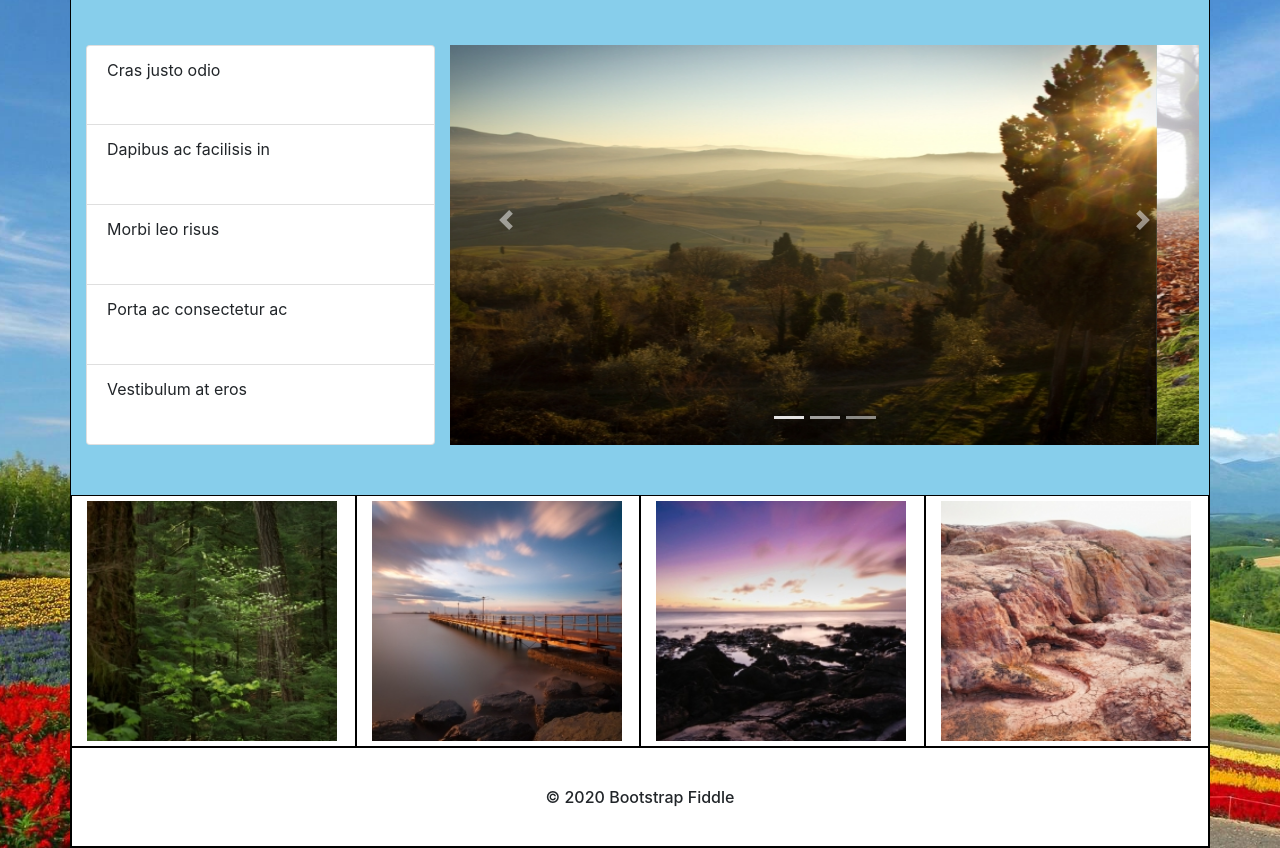
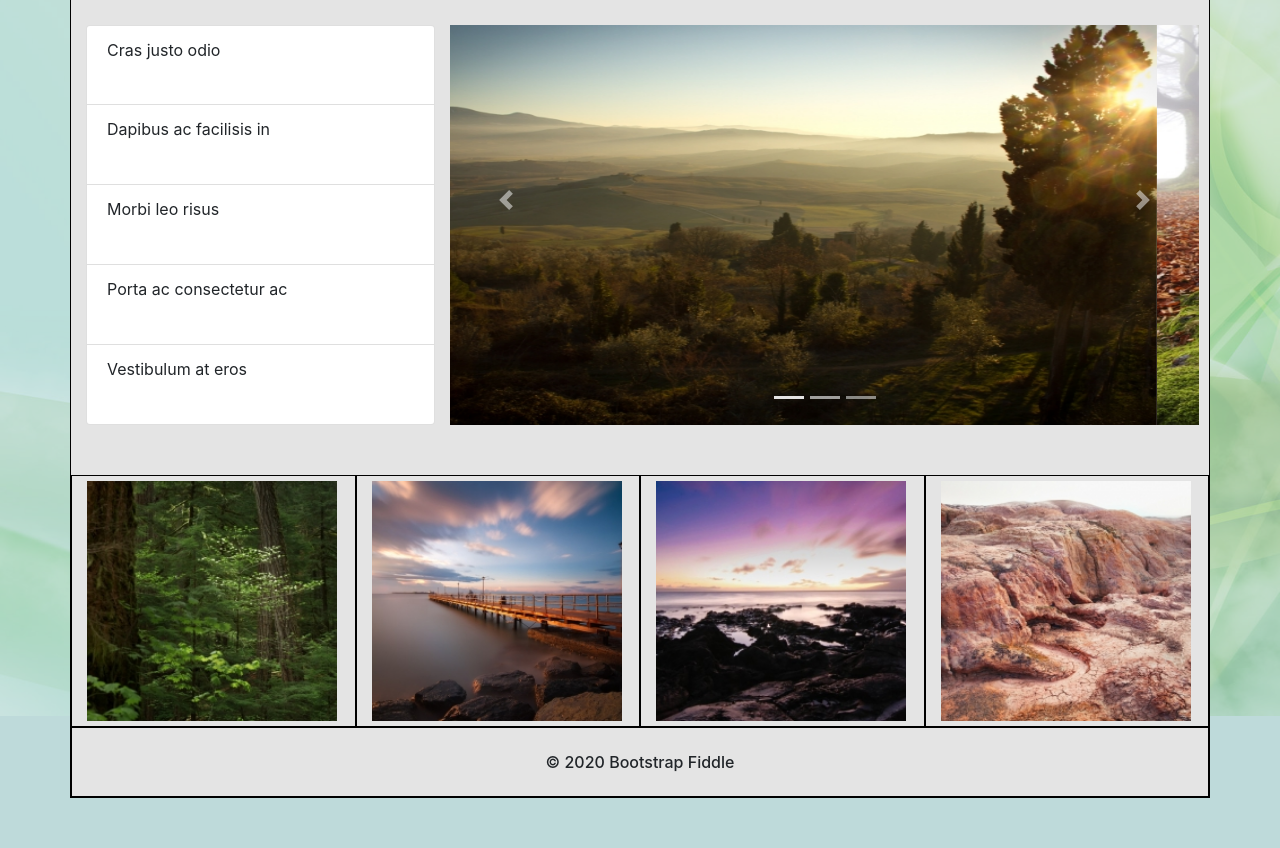
Before and after one commit to ImanRS1/Bootstrap-fiddle, a plain HTML site: page index.html in a window 1280 px wide. Shown: the part 84-932 px from the top of the page. After the commit the page ends 882 px from the top, so only its background shows below. Drawn offline with nearby package versions, Linux system fonts and the light colour scheme.

Commit message:
added background img

```diff
--- a/index.html
+++ b/index.html
@@ -9,6 +9,9 @@
     <title>Bootstrap Fidle</title>
 </head>
 <body>
+<div class="bPic">
+  <img src="images/x4.jpg">
+</div>
 <div class="container">
     <div class="row" id="firstRow">
 
@@ -122,6 +125,7 @@
     </div>
 </div>
 
+
 </body>
     <script src="https://code.jquery.com/jquery-3.5.1.slim.min.js" integrity="sha384-DfXdz2htPH0lsSSs5nCTpuj/zy4C+OGpamoFVy38MVBnE+IbbVYUew+OrCXaRkfj" crossorigin="anonymous"></script>
     <script src="https://cdn.jsdelivr.net/npm/popper.js@1.16.1/dist/umd/popper.min.js" integrity="sha384-9/reFTGAW83EW2RDu2S0VKaIzap3H66lZH81PoYlFhbGU+6BZp6G7niu735Sk7lN" crossorigin="anonymous"></script>
--- a/style.css
+++ b/style.css
@@ -1,8 +1,25 @@
 .container{
     border: 1px solid black;
-    background-color: #FFF;
-    margin-top: 20px;
+    background-color: rgb(228, 228, 228);
 
+    position: relative;
+    z-index: 1;
+
+}
+
+
+.bPic{
+    /*background-image: url("images/f1.jpeg");*/
+    position: absolute;
+    z-index: -999;
+    opacity : 0.4;
+
+}
+
+.bPic img{
+    width: 100vw;
+    height: 100vh;
+    overflow: hidden;
 }
 
 .col{
@@ -24,25 +41,26 @@
 
 #mainRow{
     height: 500px;
-    background-color: skyblue;
+
     /*display: grid;*/
-    grid-template-areas: "left right";
 }
 
 #lastRow{
-    height:100px;
+    height:70px;
 }
 
 #lastRow h6{
-    margin-top: 40px;
+    margin-top: 25px;
 }
 
 body{
-    background-color: rgb(247, 244, 244);
-    background-image: url("images/f1.jpeg");
+    /*background-image: url("images/f1.jpeg");
     background-position: center;
-  /*background-repeat: no-repeat;*/
-  background-size: cover;
+  /*background-repeat: no-repeat;
+  background-size: cover;*/
+    background-color: rgb(190, 218, 218);
+
+
 }
 
 a{
@@ -82,15 +100,13 @@ a{
 }
 
 
-
-  /* [1] The container */
 .img-hover-zoom {
-    height: 250px; /* [1.1] Set it as per your need */
+    height: 250px;
     width: 250px;
-    overflow: hidden; /* [1.2] Hide the overflowing of child elements */
+    overflow: hidden;
   }
 
-  /* [2] Transition property for smooth transformation of images */
+
   .img-hover-zoom img {
     transition: transform .5s ease;
     width: 260px;
```
Also changed, not shown: images/x4.jpg (added).
